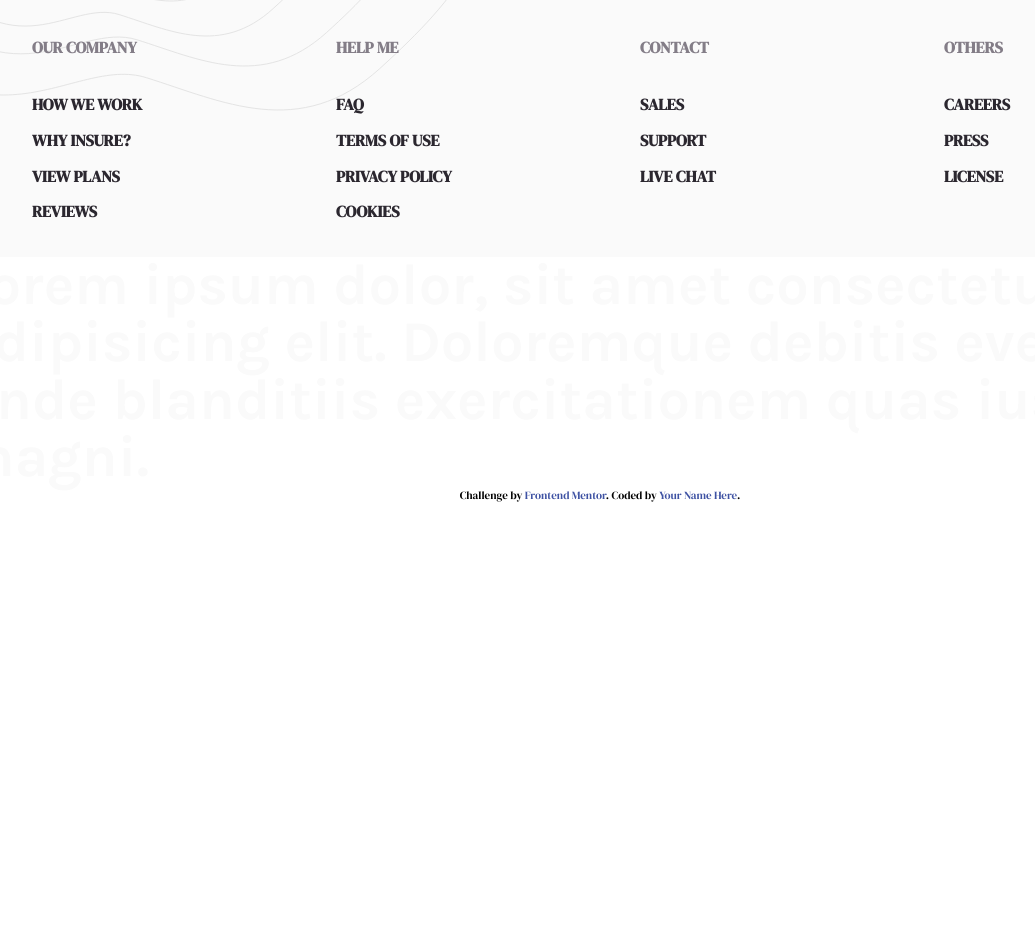
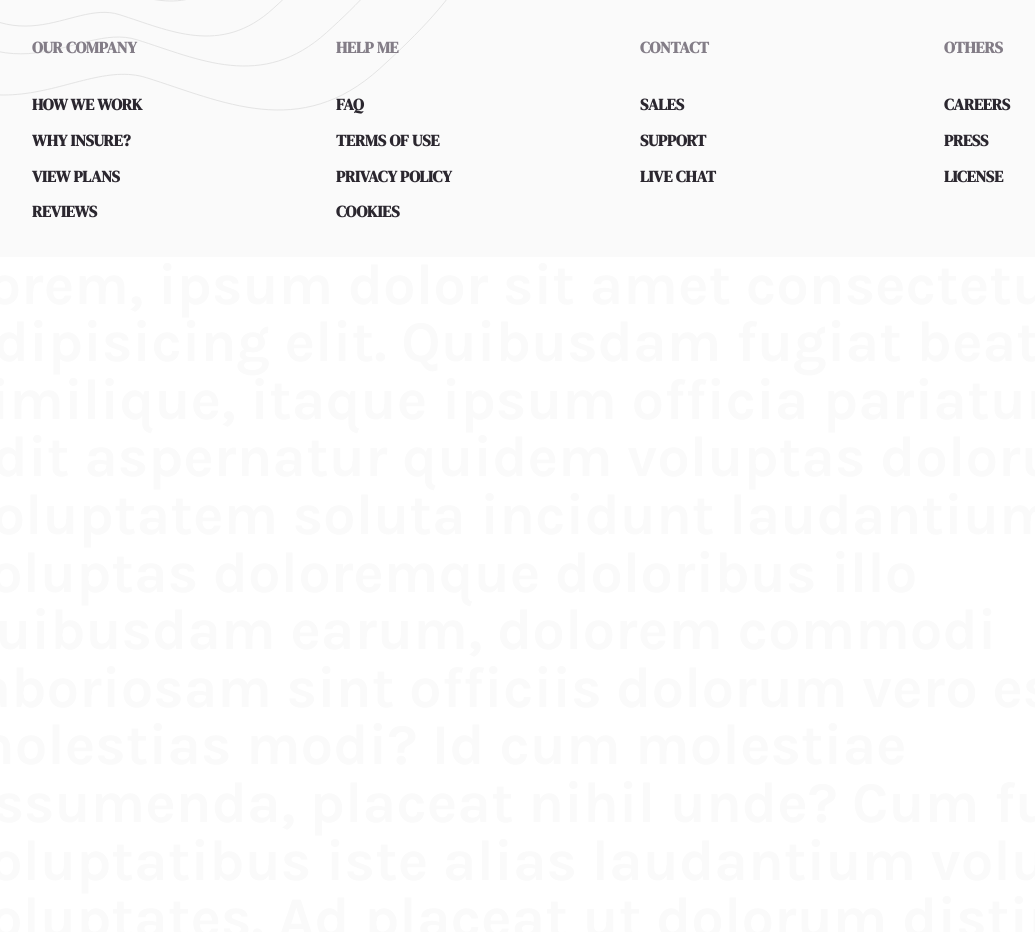
Before and after one commit to alien18000/insure-p1, a plain HTML site: page index.html in a window 1280 px wide. Shown: the part 1808-2740 px from the top of the page, without its empty margins (40-1075 px from the left). Before the commit the page ends 2313 px from the top, so only its background shows below. Drawn offline with Linux system fonts and the light colour scheme.

Commit message:
insuretry

```diff
--- a/index.html
+++ b/index.html
@@ -154,7 +154,7 @@
 
  </footer>
 
- <h1>Lorem ipsum dolor, sit amet consectetur adipisicing elit. Doloremque debitis eveniet unde blanditiis exercitationem quas iusto magni.</h1>
+ <h1>Lorem, ipsum dolor sit amet consectetur adipisicing elit. Quibusdam fugiat beatae similique, itaque ipsum officia pariatur quam odit aspernatur quidem voluptas dolorum. Voluptatem soluta incidunt laudantium nemo voluptas doloremque doloribus illo quibusdam earum, dolorem commodi laboriosam sint officiis dolorum vero est molestias modi? Id cum molestiae assumenda, placeat nihil unde? Cum fugiat voluptatibus iste alias laudantium voluptas a voluptates. Ad placeat ut dolorum distinctio, est doloribus libero recusandae repellendus optio ex rem maiores laborum enim animi necessitatibus. Perspiciatis recusandae blanditiis, quod tempore omnis eum adipisci, tenetur expedita itaque delectus cum quo ratione repellat! Adipisci non optio officiis numquam, odit aliquid ipsa veniam illum quas unde maiores dolorem dicta voluptatum error, repellendus dolores. Sint est  incidunt at iusto doloremque  velit deserunt!.</h1>
 
 
   <div class="attribution">
```
